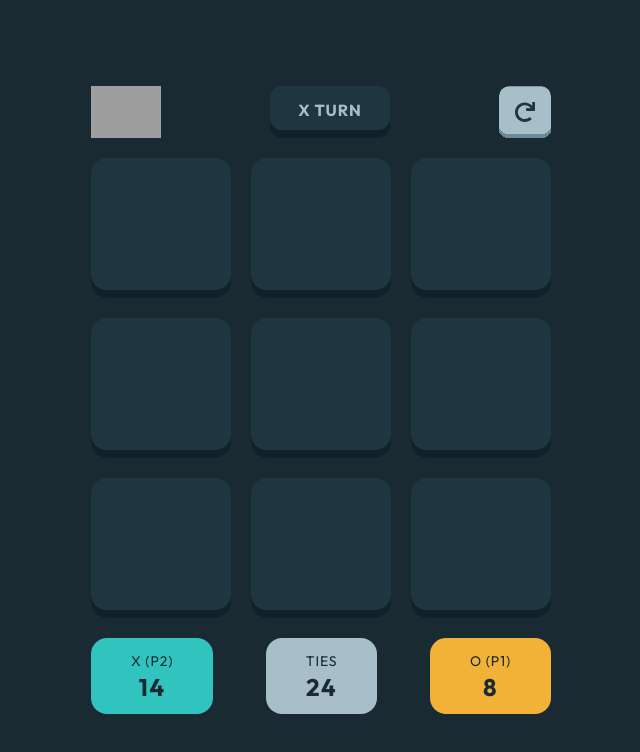
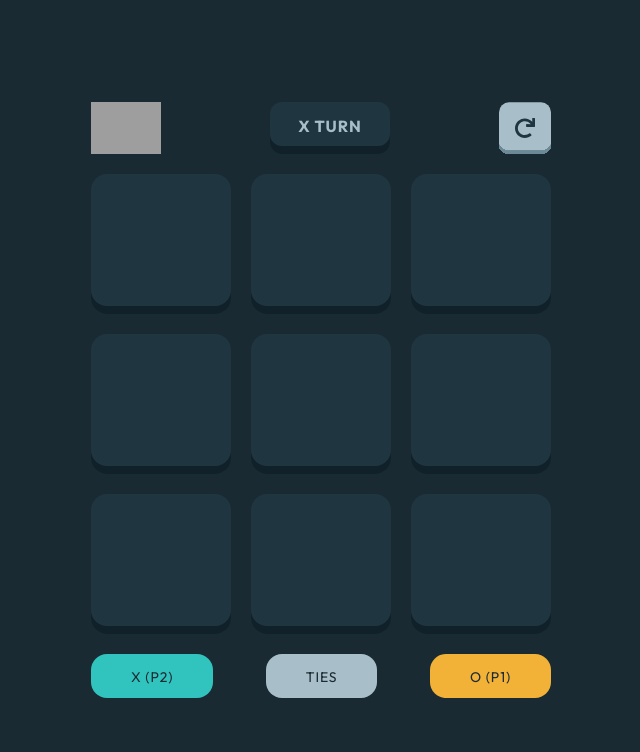
Before and after one commit to Lazzzare/TicTacToe-React, a React (Vite) app: page /board in a window 1280 px wide. Shown: the top 752 px of the page, without its empty margins (319-959 px from the left). Built offline with nearby package versions, Linux system fonts and the light colour scheme; grey boxes are pictures that could not be loaded.

Commit message:
Update BoardFooter.tsx

```diff
--- a/src/components/BoardFooter.tsx
+++ b/src/components/BoardFooter.tsx
@@ -1,4 +1,16 @@
-const BoardFooter = () => {
+interface Props {
+  winCountX: number;
+  winCountY: number;
+  winner: string | null;
+  tiesCount: number;
+}
+
+const BoardFooter = ({
+  winCountX,
+  winCountY,
+  // winner,
+  tiesCount,
+}: Props) => {
   return (
     <div className="flex flex-row justify-between w-full mt-5">
       <div className="pt-[13px] pb-[11px] px-10 bg-LightBlue rounded-2xl flex flex-col text-center">
@@ -6,7 +18,7 @@ const BoardFooter = () => {
           X (P2)
         </h4>
         <h2 className="text-2xl font-bold tracking-[1.5px] text-DarkNavy">
-          14
+          {winCountX}
         </h2>
       </div>
       <div className="pt-[13px] pb-[11px] px-10 bg-Silver rounded-2xl flex flex-col text-center">
@@ -14,14 +26,16 @@ const BoardFooter = () => {
           TIES
         </h4>
         <h2 className="text-2xl font-bold tracking-[1.5px] text-DarkNavy">
-          24
+          {tiesCount}
         </h2>
       </div>
       <div className="pt-[13px] pb-[11px] px-10 bg-LightYellow rounded-2xl flex flex-col text-center">
         <h4 className="text-sm tracking-[0.875px] font-medium text-DarkNavy">
           O (P1)
         </h4>
-        <h2 className="text-2xl font-bold tracking-[1.5px] text-DarkNavy">8</h2>
+        <h2 className="text-2xl font-bold tracking-[1.5px] text-DarkNavy">
+          {winCountY}
+        </h2>
       </div>
     </div>
   );
```
